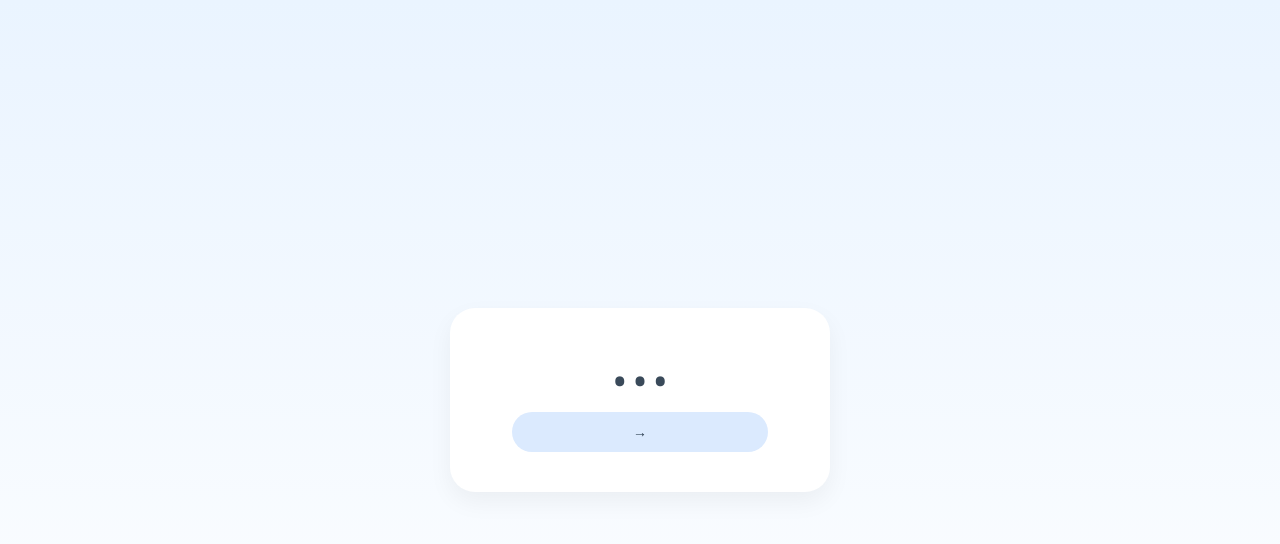
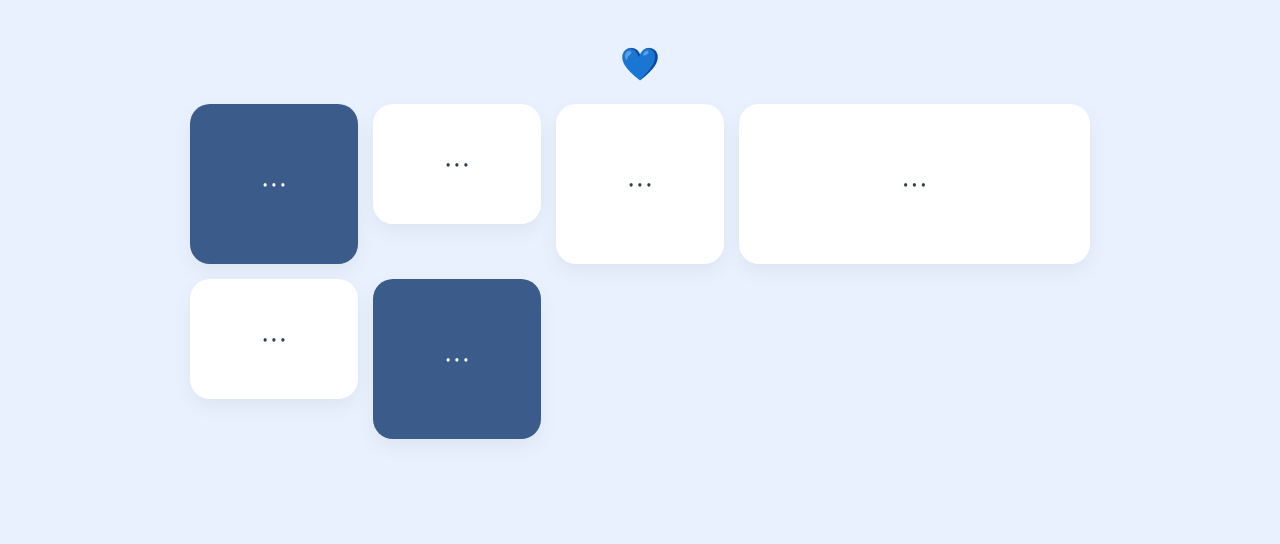
Before and after one commit to mrspoetic26-cell/Special-website-, a plain HTML site: page index.html in a window 1280 px wide. Drawn offline with Linux system fonts and the light colour scheme.

Commit message:
Update index.html

```diff
--- a/index.html
+++ b/index.html
@@ -7,92 +7,110 @@
     body {
       margin: 0;
       font-family: 'Segoe UI', sans-serif;
-      background: linear-gradient(to bottom, #eaf4ff, #ffffff);
+      background: #e9f1ff;
+      color: #2c3e50;
+    }
+
+    .container {
+      padding: 20px;
+      max-width: 900px;
+      margin: auto;
+    }
+
+    h1 {
+      text-align: center;
+      margin-bottom: 20px;
+      color: #3b5b8a;
+    }
+
+    .grid {
+      display: grid;
+      grid-template-columns: repeat(auto-fit, minmax(150px, 1fr));
+      gap: 15px;
+    }
+
+    .box {
+      background: white;
+      border-radius: 20px;
+      padding: 20px;
+      height: 120px;
       display: flex;
       justify-content: center;
       align-items: center;
-      height: 100vh;
+      font-size: 14px;
+      box-shadow: 0 8px 20px rgba(0,0,0,0.05);
+      cursor: pointer;
+      transition: 0.2s;
     }
 
-    .card {
-      background: white;
-      padding: 30px;
-      border-radius: 25px;
-      width: 80%;
-      max-width: 320px;
-      text-align: center;
-      box-shadow: 0 10px 25px rgba(0,0,0,0.05);
+    .box:hover {
+      transform: scale(1.03);
+      background: #dbe7ff;
     }
 
-    h1 {
-      margin-bottom: 10px;
-      color: #3a4a5a;
+    .denim {
+      background: #3b5b8a;
+      color: white;
     }
 
-    .btn {
-      display: block;
-      margin: 10px auto;
-      padding: 12px;
-      width: 80%;
-      border: none;
-      border-radius: 20px;
-      background: #dbeafe;
-      color: #2c3e50;
-      font-size: 14px;
-      cursor: pointer;
+    .small {
+      height: 80px;
     }
 
-    .btn:hover {
-      background: #c7ddff;
+    .wide {
+      grid-column: span 2;
     }
+
   </style>
 
 </head>
 
 <body>
 
-<div class="card">
-  <h1>• • •</h1>
-  <button class="btn" onclick="next()">→</button>
+<div class="container">
+
+  <h1>💙</h1>
+
+  <div class="grid">
+
+    <div class="box denim" onclick="page1()">• • •</div>
+    <div class="box small" onclick="page2()">• • •</div>
+    <div class="box" onclick="page3()">• • •</div>
+    <div class="box wide" onclick="page4()">• • •</div>
+    <div class="box small" onclick="page5()">• • •</div>
+    <div class="box denim" onclick="page6()">• • •</div>
+
+  </div>
+
 </div>
 
 <script>
 
-function next() {
-  document.body.innerHTML = `
-    <div class="card">
-      <button class="btn" onclick="page1()">💌</button>
-      <button class="btn" onclick="page2()">📸</button>
-      <button class="btn" onclick="page3()">🎁</button>
-    </div>
-  `;
-}
-
 function page1() {
-  document.body.innerHTML = `
-    <div class="card">
-      <h1>• • •</h1>
-    </div>
-  `;
+  document.body.innerHTML = `<div class="container"><h1>• • •</h1></div>`;
 }
 
 function page2() {
-  document.body.innerHTML = `
-    <div class="card">
-      <h1>• • •</h1>
-    </div>
-  `;
+  document.body.innerHTML = `<div class="container"><h1>• • •</h1></div>`;
 }
 
 function page3() {
-  document.body.innerHTML = `
-    <div class="card">
-      <h1>• • •</h1>
-    </div>
-  `;
+  document.body.innerHTML = `<div class="container"><h1>• • •</h1></div>`;
+}
+
+function page4() {
+  document.body.innerHTML = `<div class="container"><h1>• • •</h1></div>`;
+}
+
+function page5() {
+  document.body.innerHTML = `<div class="container"><h1>• • •</h1></div>`;
+}
+
+function page6() {
+  document.body.innerHTML = `<div class="container"><h1>• • •</h1></div>`;
 }
 
 </script>
 
 </body>
-  </html>
+</html>
```
